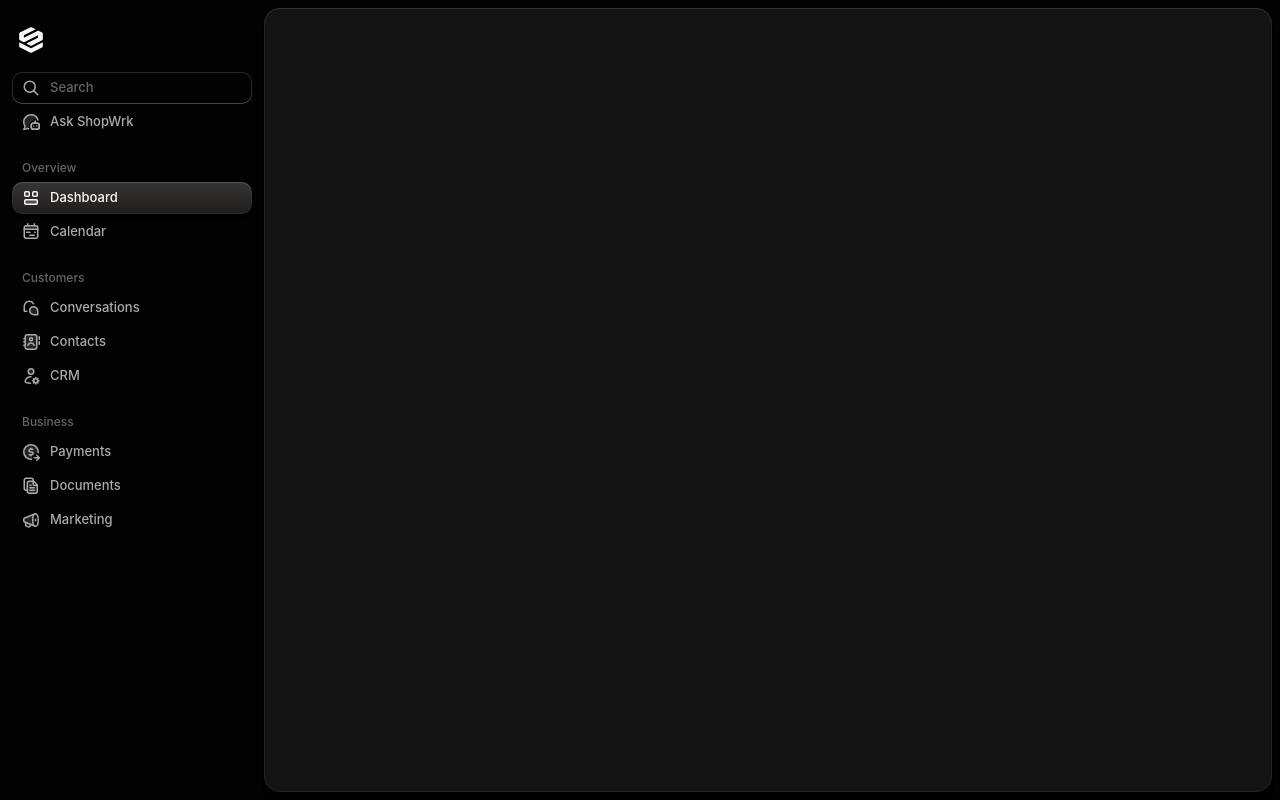
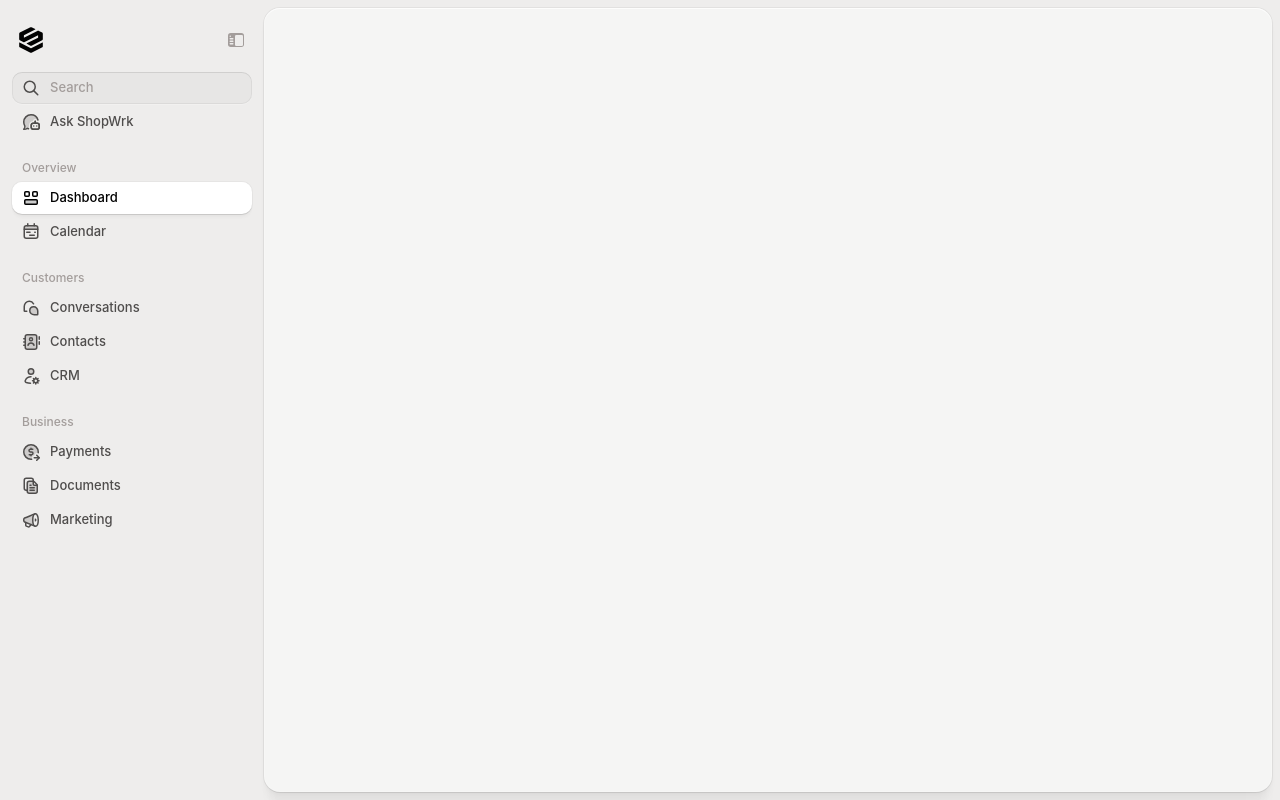
Before and after one commit to sebastiano-guerriero/lab01-shopwrk-layout, a React (Vite) app: page / in a window 1280 px wide. Built offline with nearby package versions, Linux system fonts and the light colour scheme; a web font is replaced by a local one.

Commit message:
Update App component with a new search button featuring a magnifier icon; change body class in index.html to light mode.

```diff
--- a/App.tsx
+++ b/App.tsx
@@ -21,8 +21,18 @@ export default function App() {
           <header className="pl-1.5 pt-[19px] flex items-center relative mb-[19px]">
             <Logo />
 
-            <button className="size-8 rounded-[10px] flex absolute">
+            <button className="group size-8 rounded-[10px] flex absolute right-0 top-4 hover:bg-contrast-high/5 dark:bg-contrast-high/7">
+              <figure className="m-auto relative">
+                <svg className="size-4.5 text-contrast-low group-hover:text-contrast-medium" width="18" height="18" viewBox="0 0 18 18">
+                  <rect x="1" y="2" width="16" height="14" rx="2.75" ry="2.75" strokeWidth="0" fill="currentColor" />
+                  <path d="m3.25,7.75h2.5" fill="none" stroke="var(--color-background-darker)" strokeLinecap="round" strokeLinejoin="round" strokeWidth="1.5" />
+                  <path d="m3.25,5.25h0" fill="none" stroke="var(--color-background-darker)" strokeLinecap="round" strokeLinejoin="round" strokeWidth="1.5" />
+                  <path d="m3.25,10.25h2.5" fill="none" stroke="var(--color-background-darker)" strokeLinecap="round" strokeLinejoin="round" strokeWidth="1.5" />
+                  <path d="m3.25,12.75h2.5" fill="none" stroke="var(--color-background-darker)" strokeLinecap="round" strokeLinejoin="round" strokeWidth="1.5" />
+                </svg>
 
+                <span className="absolute w-[7.5px] h-[11px] bg-background-darker rounded-[1.25px] right-[2.5px] top-[3.5px]"></span>
+              </figure>
             </button>
           </header>
 
--- a/index.html
+++ b/index.html
@@ -6,7 +6,7 @@
     <meta name="viewport" content="width=device-width, initial-scale=1" />
     <link rel="preconnect" href="https://rsms.me/" />
   </head>
-  <body class="dark bg-background-darker">
+  <body class="light bg-background-darker">
     <div id="root"></div>
     <script type="module" src="/main.tsx"></script>
   </body>
```
